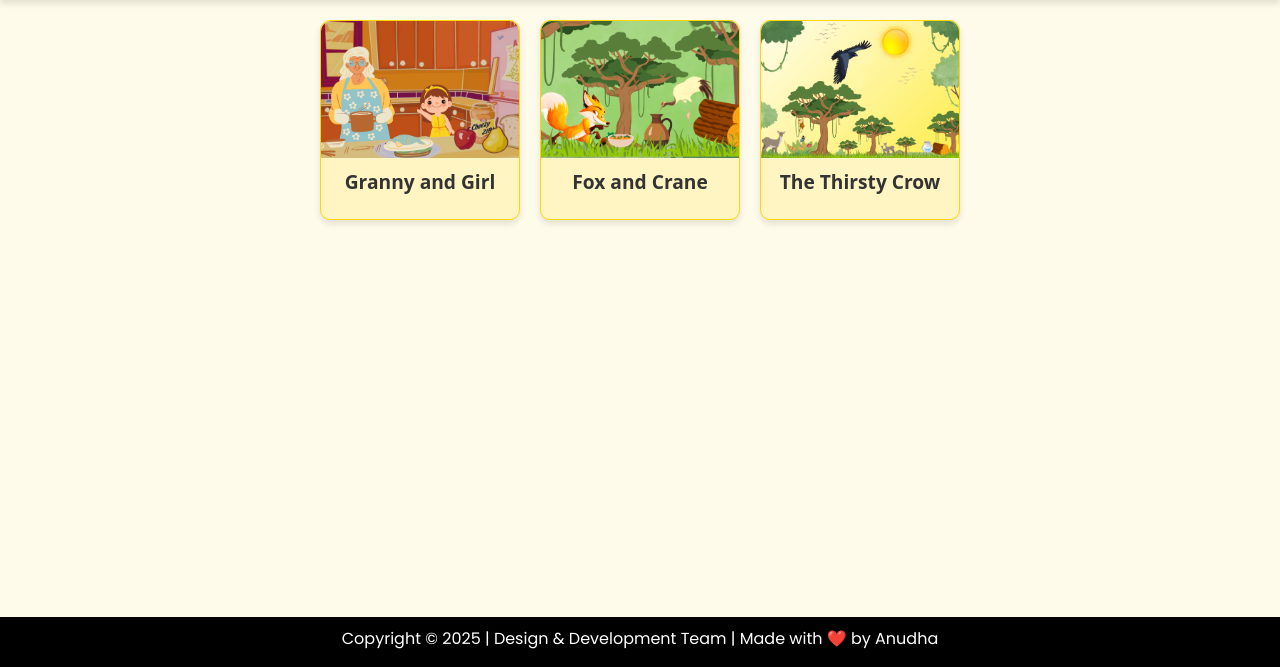
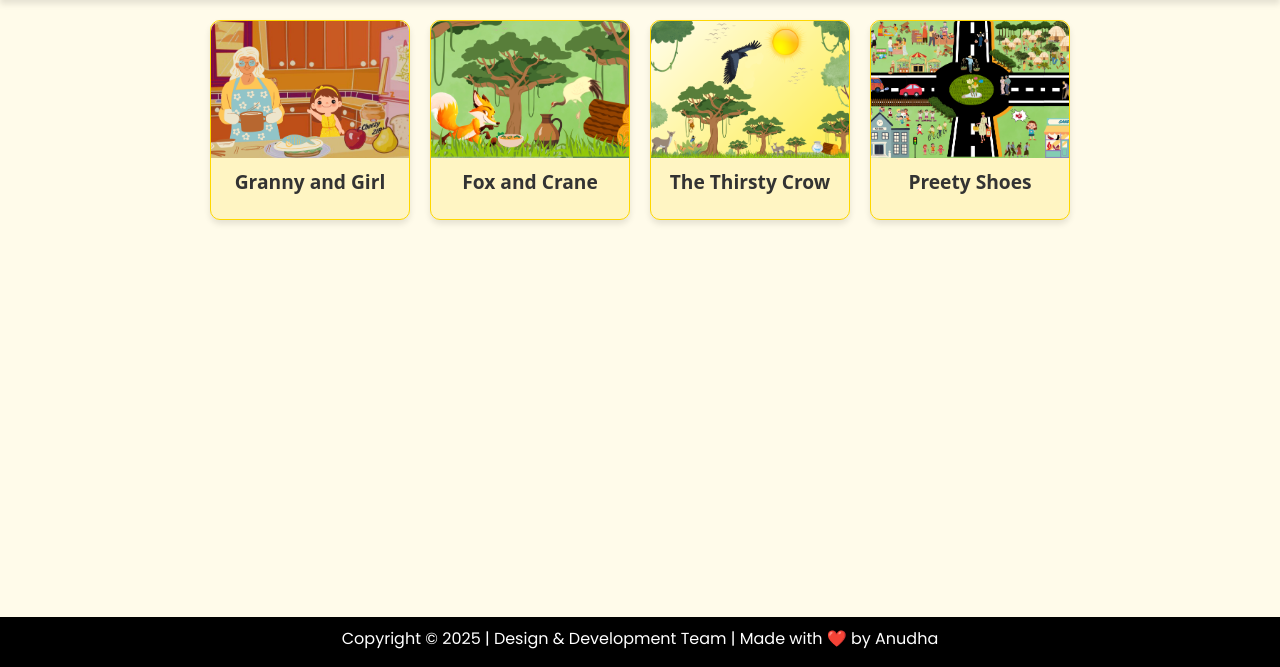
Before and after one commit to priya926/anudha-comic-games, a Django app: page /storylist/ in a window 1280 px wide. Shown: the part 133-800 px from the top of the page. Run offline with Django 5.2, Linux system fonts and the light colour scheme; some libraries are stand-ins or nearby versions; some web fonts are replaced.

Commit message:
Story 4 updated in Story list page
Story 4 updated in Story list page.

```diff
--- a/anudhaGames/templates/storylist.html
+++ b/anudhaGames/templates/storylist.html
@@ -138,8 +138,14 @@
         </a>
         <a href="{% url 'story' %}" style="text-decoration: none; color: inherit;">
             <div class="card">
-                <img src="{% static 'images/st3img.png' %}" alt="Story 2">
+                <img src="{% static 'images/st3img.png' %}" alt="Story 3">
                 <div class="card-title">The Thirsty Crow</div>
+            </div>
+        </a>
+        <a href="{% url 'story' %}" style="text-decoration: none; color: inherit;">
+            <div class="card">
+                <img src="{% static 'images/st4img.png' %}" alt="Story 4">
+                <div class="card-title">Preety Shoes</div>
             </div>
         </a>
     </div>
```
Also changed, not shown: anudhaGames/static/images/st4img.png (added), 1 other file.
